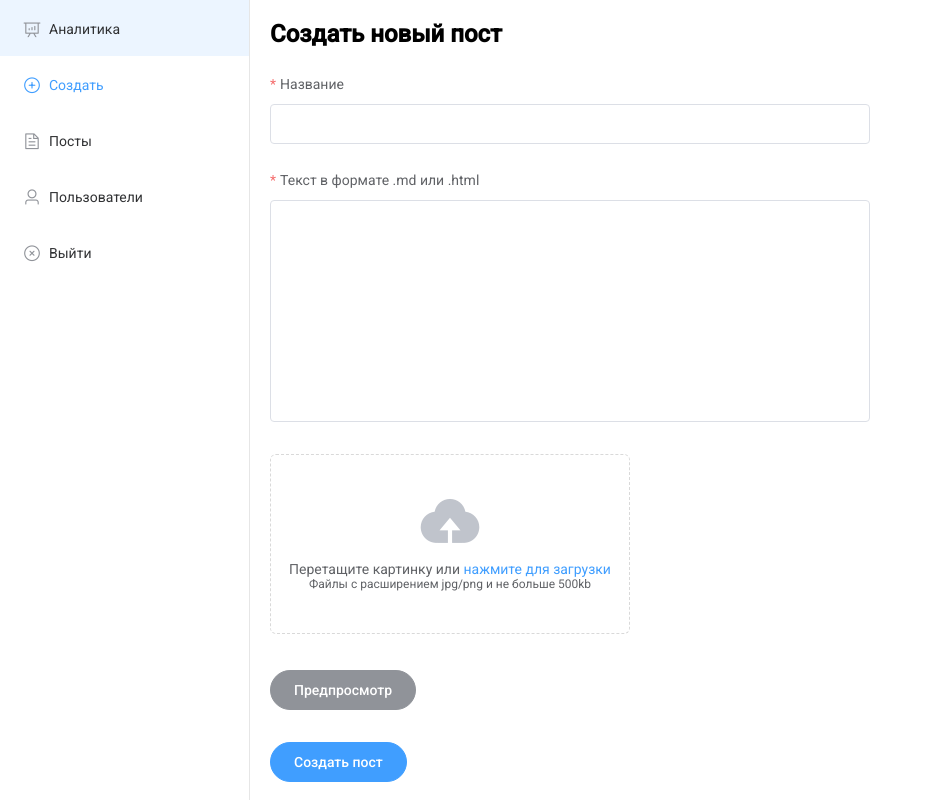
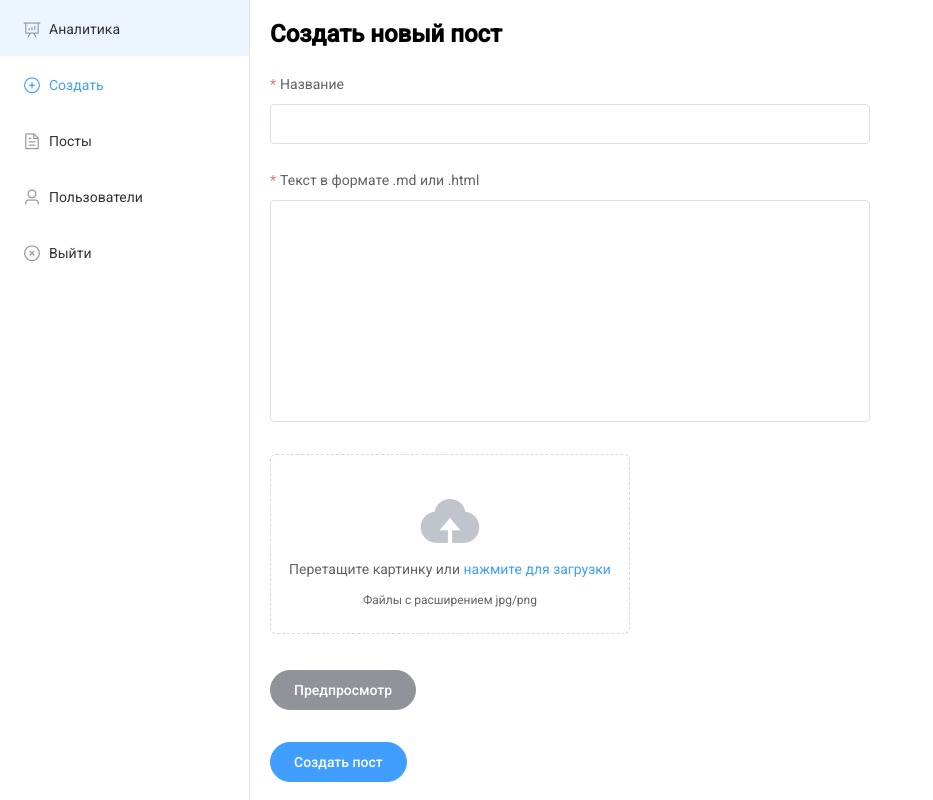
Before and after one commit to OmelyanenkoV/Nuxt-blog, a Nuxt app: page /admin/create in a window 1280 px wide. Shown: the whole page, without its empty margins (0-933 px from the left). Built offline with nearby package versions, Linux system fonts and the light colour scheme; no server answers.

Commit message:
updated UI

```diff
--- a/pages/admin/create.vue
+++ b/pages/admin/create.vue
@@ -24,20 +24,18 @@
       </el-form-item>
 
       <el-upload
+        ref="upload"
         class="mb-2"
         drag
-        ref="upload"
         action="https://jsonplaceholder.typicode.com/posts/"
         :on-change="handleImageChange"
         :auto-upload="false"
       >
         <i class="el-icon-upload"></i>
-        <div class="el-upload__text">
+        <div class="el-upload__text mb-1">
           Перетащите картинку или <em>нажмите для загрузки</em>
         </div>
-        <div class="el-upload__tip">
-          Файлы с расширением jpg/png и не больше 500kb
-        </div>
+        <div class="el-upload__tip">Файлы с расширением jpg/png</div>
       </el-upload>
 
       <el-button class="mb-2" type="info" round @click="peviewDialog = true"
```
